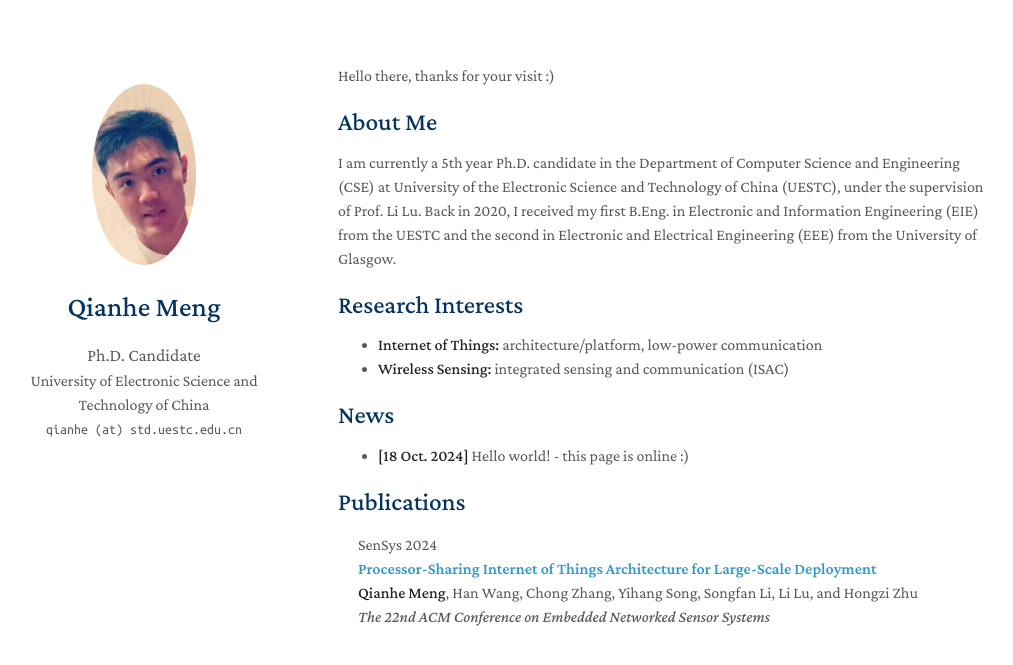
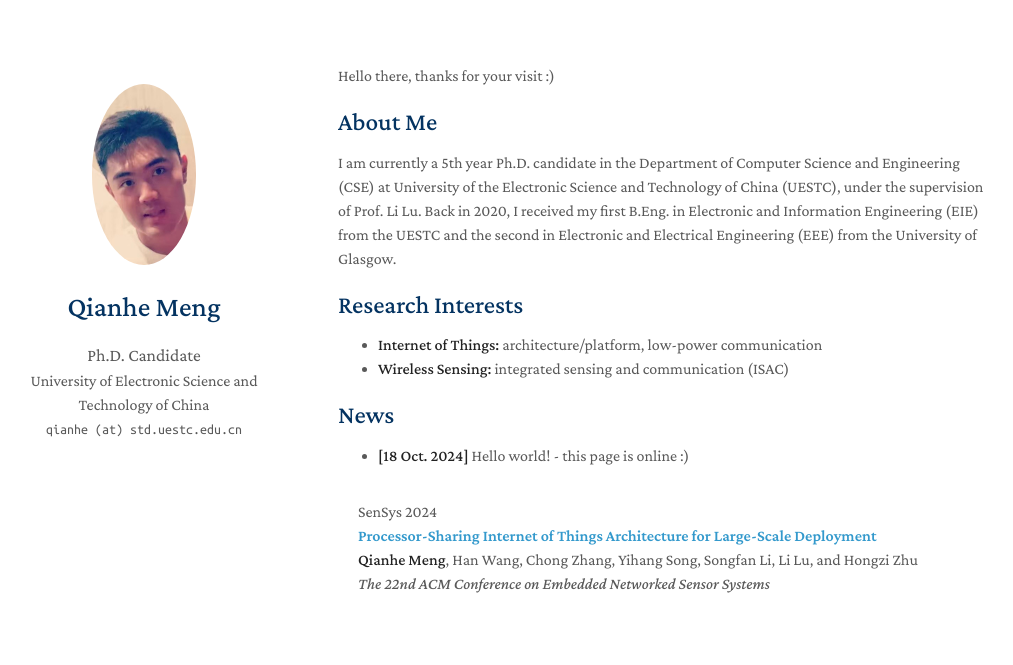
Before and after one commit to mqhyes/mqhyes.github.io, a Jekyll site: the page built from index.md, in a window 1280 px wide. Shown: the top 665 px of the page, without its empty margins (132-1145 px from the left). Built offline with Jekyll 4.4.1, drawn with Linux system fonts in a browser that asks for light colours; a style sheet for code colours, icons or effects is not loaded.

Commit message:
Update publications_v2.md

```diff
--- a/_includes/publications_v2.md
+++ b/_includes/publications_v2.md
@@ -1,4 +1,4 @@
-<h2 id="publications" style="margin: 2px 0px -15px;">Publications</h2>
+<!-- <h2 id="publications" style="margin: 2px 0px -15px;">Conference Papers</h2> -->
 
 <div class="publications">
 <ol class="bibliography">
```
